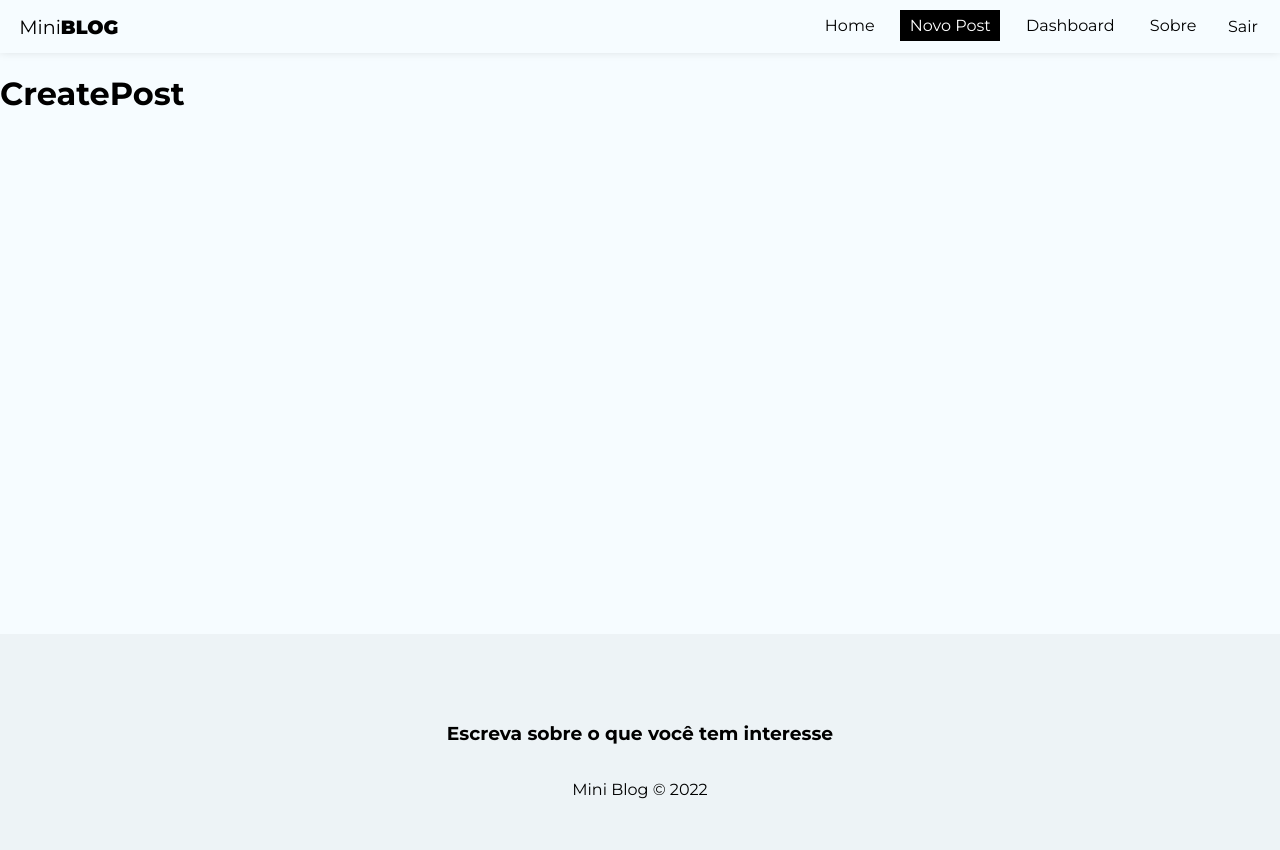
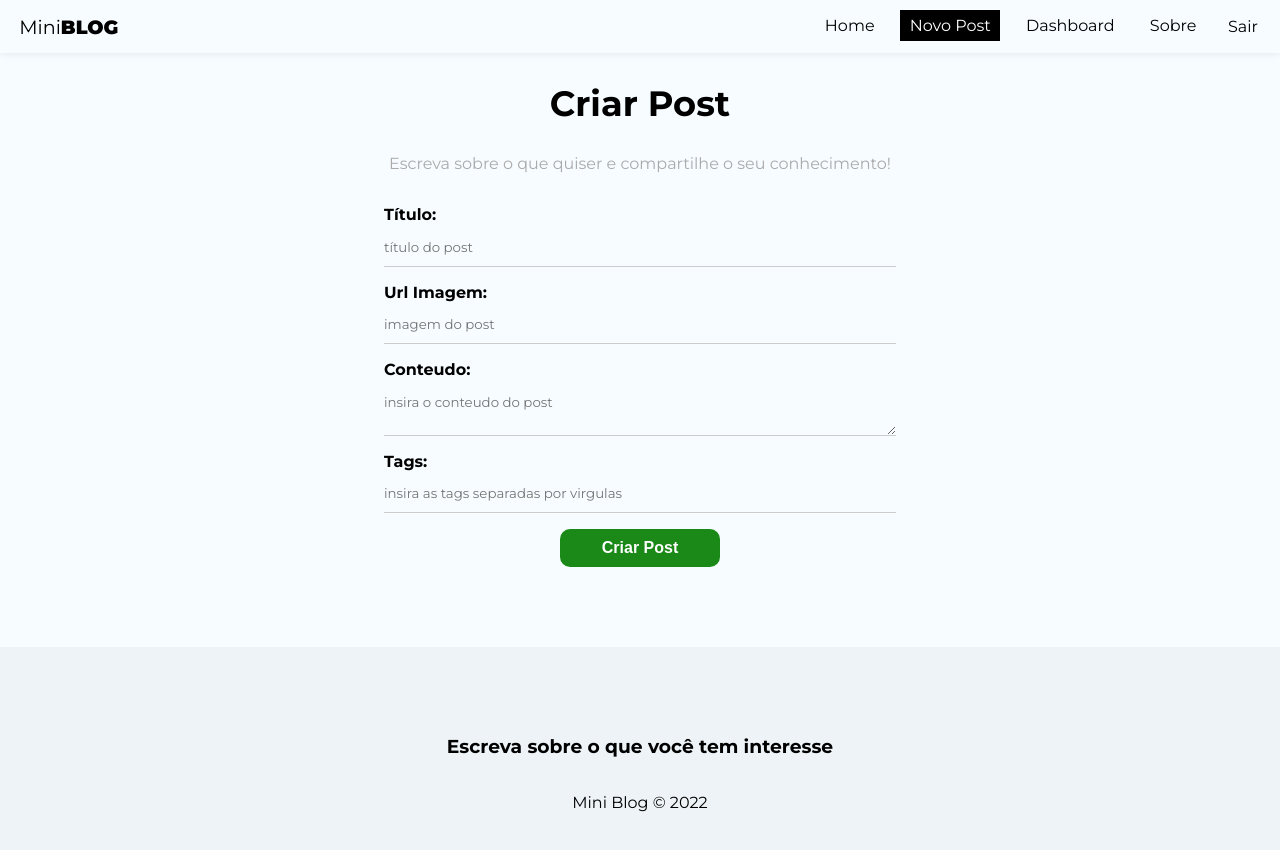
Before and after one commit to Mateus-Castellar/miniblog-react-firebase, a React (Create React App) app: page /posts/create in a window 1280 px wide. Shown: the top 850 px of the page. Built offline with nearby package versions, Linux system fonts and the light colour scheme; no server answers; sample sign-in values are in the browser's storage.

Commit message:
feat: Inserindo posts no firebase

```diff
--- /dev/null
+++ b/src/hooks/useInsertDocument.js
@@ -0,0 +1,64 @@
+import { useState, useEffect, useReducer } from "react";
+import { db } from "../firebase/config";
+import { collection, addDoc, Timestamp } from "firebase/firestore";
+
+const initialState = {
+    loading: null,
+    error: null
+};
+
+const insertReducer = (state, action) => {
+
+    switch (action) {
+        case "LOADDING":
+            return { loading: true, error: null }
+        case "INSERT_DOC":
+            return { loading: false, error: null }
+        case "ERROR":
+            return { loading: false, error: action.payload }
+        default:
+            return state;
+    }
+};
+
+export const useInsertDocument = (docCollection) => {
+    const [response, dispatch] = useReducer(insertReducer, initialState);
+
+    const [cancelled, setCancelled] = useState(false);
+
+    const checkCancelBeforeDispatch = (action) => {
+        if (!cancelled) {
+            dispatch(action);
+        }
+    };
+
+    const insertDocument = async (document) => {
+
+        checkCancelBeforeDispatch({
+            type: "LOADING"
+        })
+
+        try {
+            const newDocument = { ...document, createdAt: Timestamp.now() };
+            const inserDocument = await addDoc(collection(db, docCollection), newDocument);
+
+            checkCancelBeforeDispatch({
+                type: "INSERT_DOC",
+                payload: inserDocument,
+            });
+
+        } catch (error) {
+            checkCancelBeforeDispatch({
+                type: "ERROR",
+                payload: error.message,
+            });
+        }
+    };
+
+    useEffect(() => {
+        return () => setCancelled(true);
+    }, []);
+
+    return { insertDocument, response };
+
+};
--- a/src/pages/CreatePost/CreatePost.js
+++ b/src/pages/CreatePost/CreatePost.js
@@ -1,9 +1,74 @@
 import styles from "./CreatePost.module.css";
+import { useState } from "react";
+import { useNavigate } from "react-router-dom";
+import { useAuthValue } from "../../context/authContext";
+import { useInsertDocument } from "../../hooks/useInsertDocument";
 
 const CreatePost = () => {
+
+  const [title, setTitle] = useState("");
+  const [image, setImage] = useState("");
+  const [body, setBody] = useState("");
+  const [tags, setTags] = useState([]);
+  const [formError, setFormError] = useState("");
+
+  const {user} = useAuthValue();
+  const {insertDocument, response} = useInsertDocument("posts");
+
+  const handleSubmit = (e) => {
+    e.preventDefault();
+    setFormError("");
+
+    //validar urlImage
+
+    //criar lista de tags (array)
+
+    //checar valores
+
+    insertDocument({
+      title,
+      image,
+      body,
+      tags,
+      uid: user.uid,
+      createdBy: user.displayName
+    });
+
+    //redirecionar para HomePage
+
+  };
+
   return (
-    <div>
-        <h1>CreatePost</h1>
+    <div className={styles.create_post}>
+      <h2>Criar Post</h2>
+      <p>Escreva sobre o que quiser e compartilhe o seu conhecimento!</p>
+      <form onSubmit={handleSubmit}>
+
+        <label>
+          <span>Título:</span>
+          <input type="text" name="title" value={title} onChange={(e) => setTitle(e.target.value)} placeholder="título do post" required/>
+        </label>
+
+        <label>
+          <span>Url Imagem:</span>
+          <input type="text" name="image" value={image} onChange={(e) => setImage(e.target.value)} placeholder="imagem do post" required/>
+        </label>
+
+        <label>
+          <span>Conteudo:</span>
+          <textarea name="body" required value={body} placeholder="insira o conteudo do post" onChange={(e) => setBody(e.target.value)}></textarea>
+        </label>
+
+        <label>
+          <span>Tags:</span>
+          <input type="text" name="tags" value={tags} onChange={(e) => setTags(e.target.value)} placeholder="insira as tags separadas por virgulas" required/>
+        </label>
+
+        {!response.loading && <button className="btn">Criar Post</button>}
+        {response.loading && <button className="btn" disabled>Aguarde...</button>}
+        {response.error && <p className="error">{response.error}</p>}
+
+      </form>
     </div>
   )
 }
--- a/src/pages/CreatePost/CreatePost.module.css
+++ b/src/pages/CreatePost/CreatePost.module.css
@@ -0,0 +1,12 @@
+.create_post{
+    text-align: center;
+}
+
+.create_post h2{
+    font-size: 2.2em;
+}
+
+.create_post p {
+    color: #aaa;
+    margin-bottom: 2em;
+}
--- a/src/pages/Home/Home.js
+++ b/src/pages/Home/Home.js
@@ -2,7 +2,9 @@
 
 const Home = () => {
   return (
-    <div>Home Page</div>
+    <div className={styles.home}>
+      <h3>Home Page - Postagens</h3>
+    </div>
   )
 }
 
--- a/src/pages/Home/Home.module.css
+++ b/src/pages/Home/Home.module.css
@@ -0,0 +1,3 @@
+.home{
+    text-align: center;
+}
```
